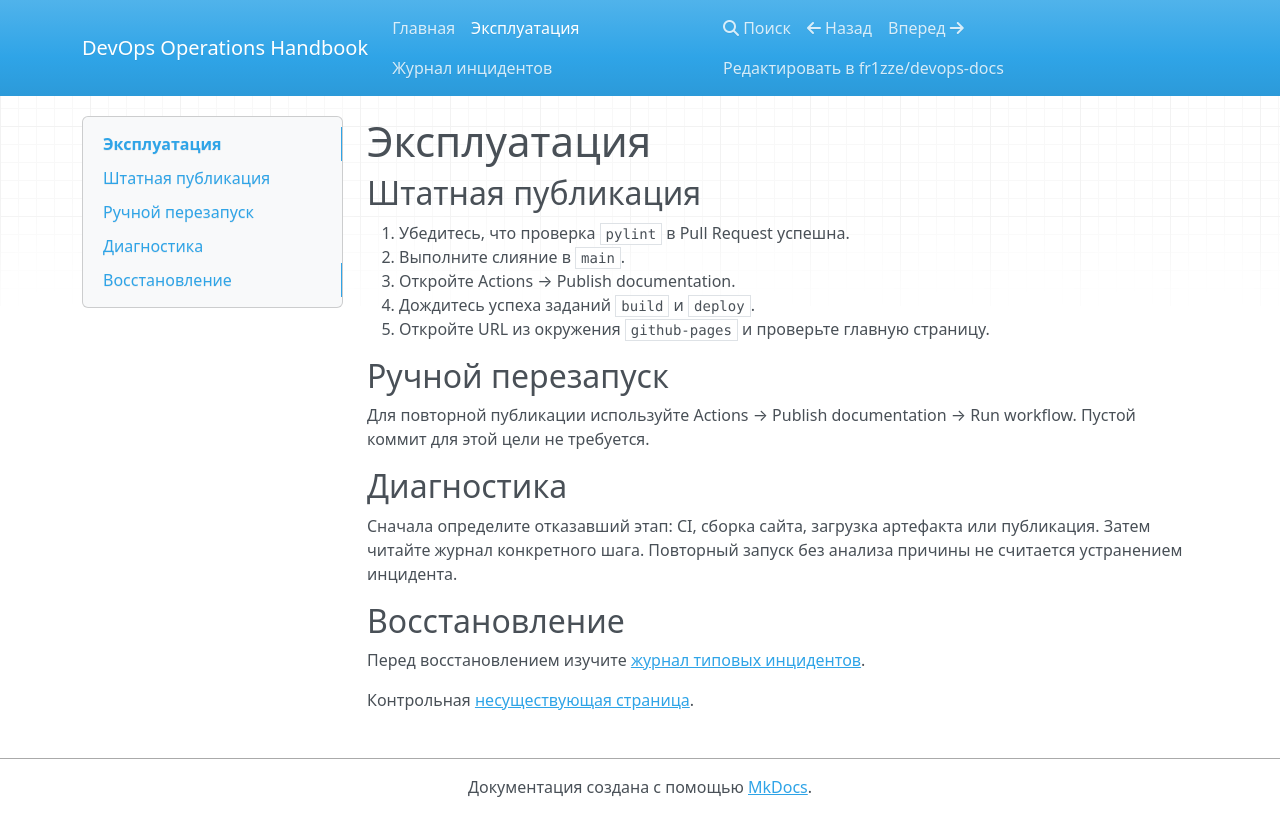
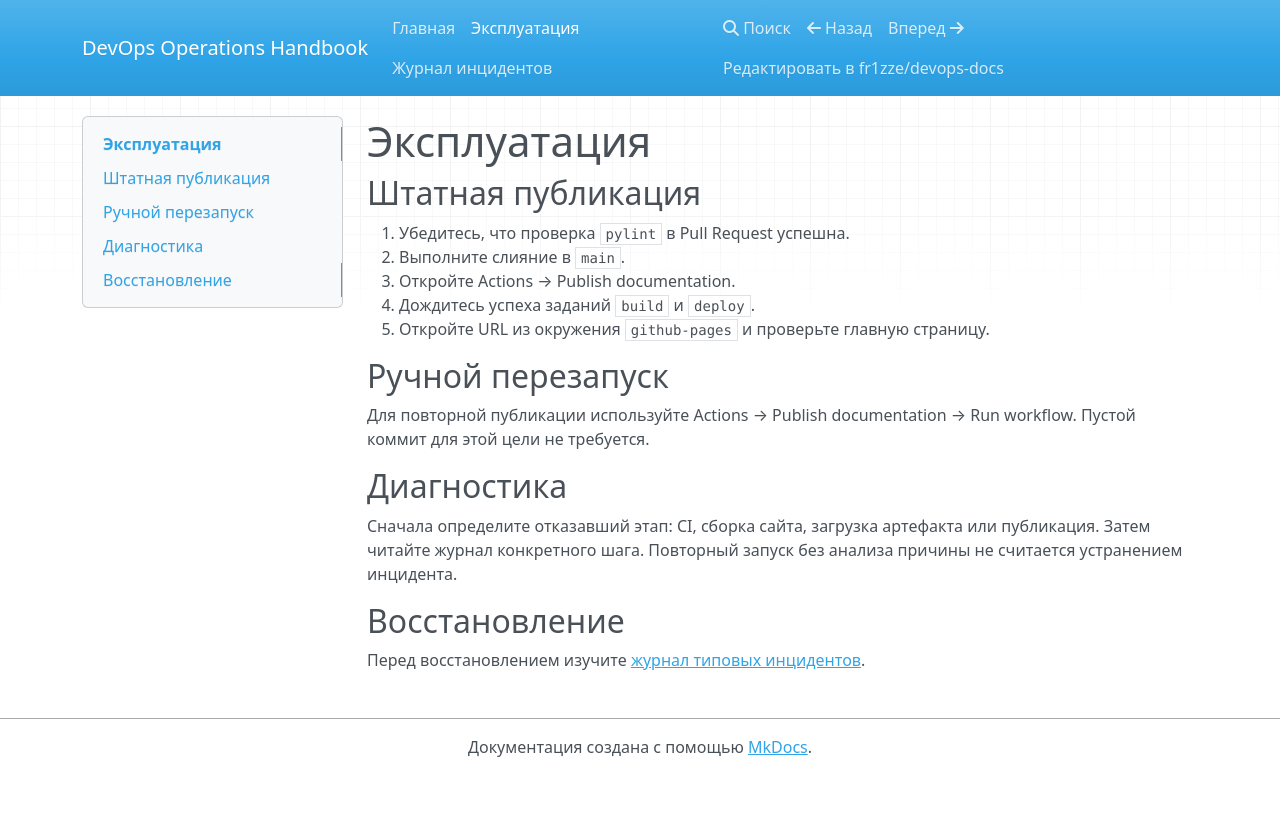
Before and after one commit to fr1zze/devops-docs, an MkDocs documentation site: the page built from docs/runbook.md, in a window 1280 px wide. Shown: the top 836 px of the page. Built offline with MkDocs 1.6.1, drawn with Linux system fonts in a browser that asks for light colours; nearby versions of some CDN libraries.

Commit message:
fix: remove missing page link

```diff
--- a/docs/runbook.md
+++ b/docs/runbook.md
@@ -21,5 +21,3 @@
 ## Восстановление
 
 Перед восстановлением изучите [журнал типовых инцидентов](incidents.md).
-
-Контрольная [несуществующая страница](missing-page.md).
```
